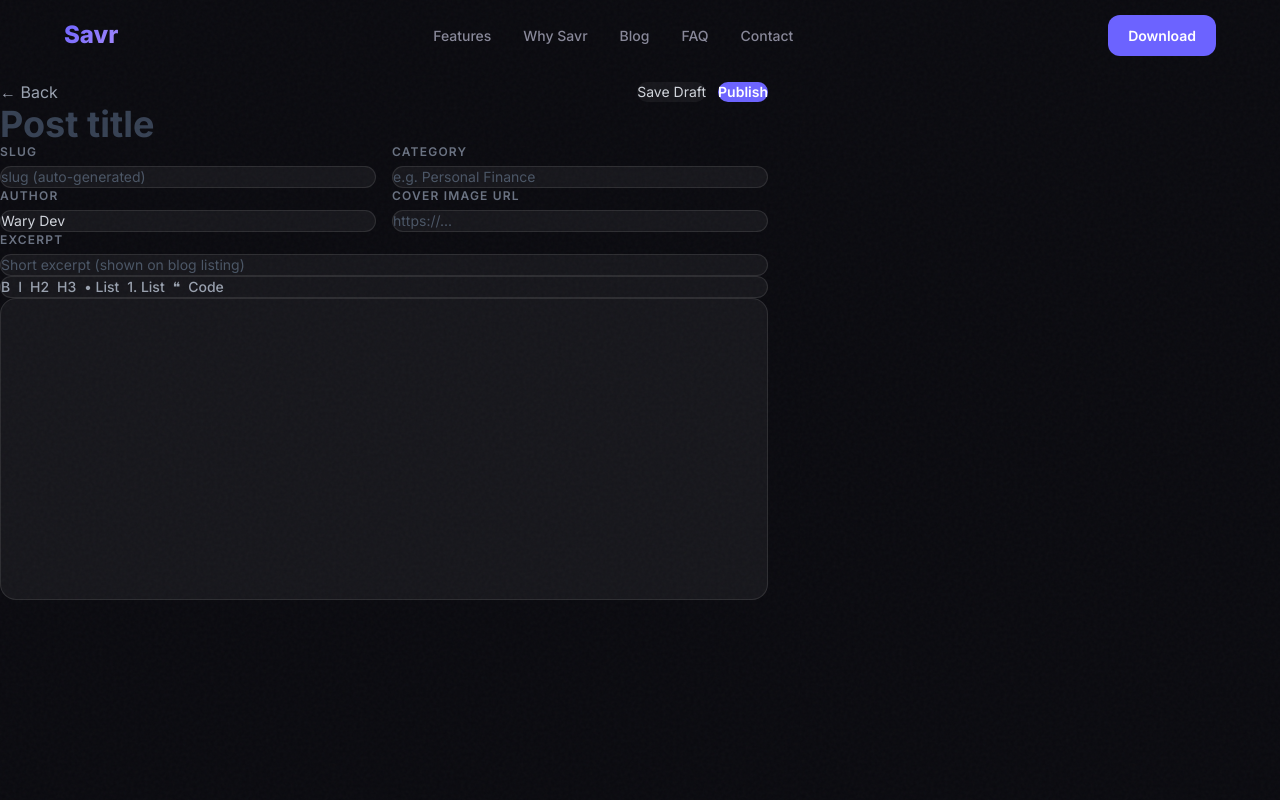
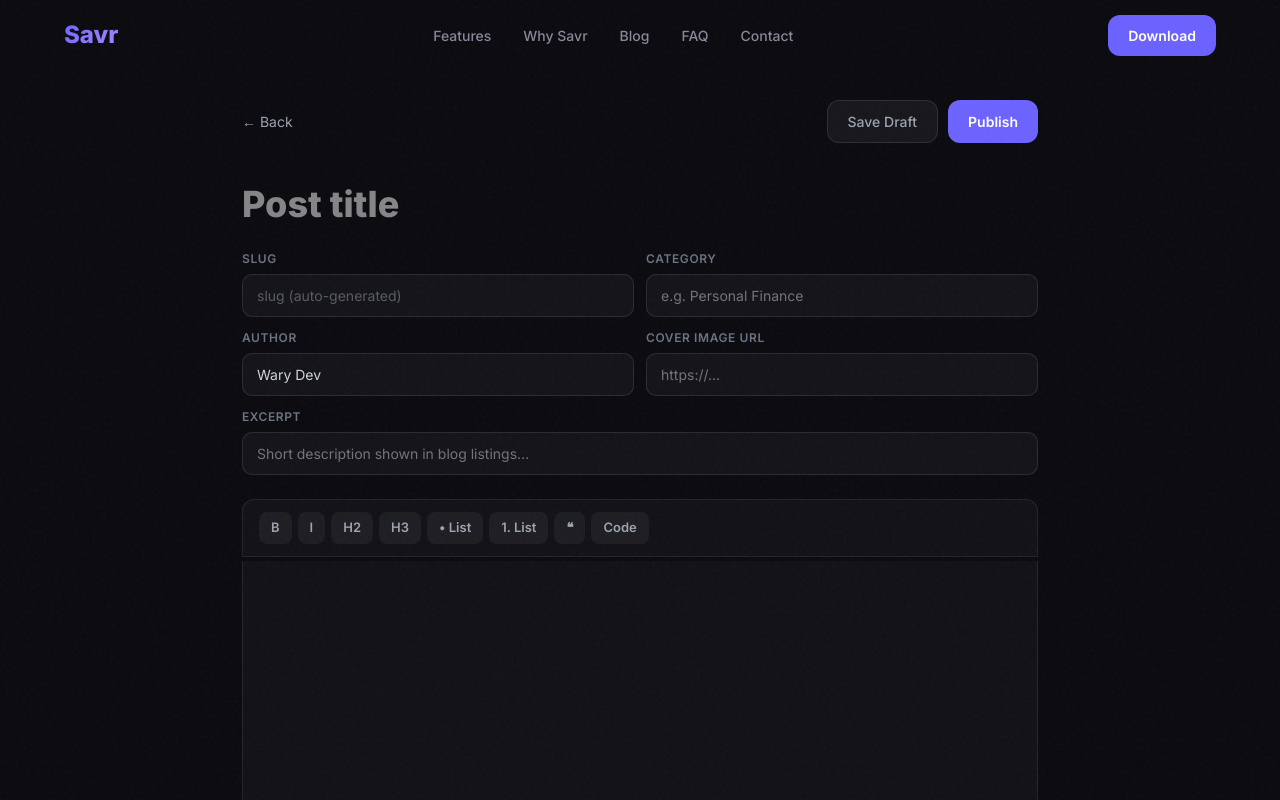
Before and after one commit to 007wary/savr-website, a Next.js app: page /admin/posts/new in a window 1280 px wide. Shown: the top 800 px of the page. Built offline with nearby package versions, Linux system fonts and the light colour scheme; sample sign-in values are in the browser's storage.

Commit message:
fix: rewrite new post page with inline styles to match edit post

```diff
--- a/app/admin/posts/new/page.js
+++ b/app/admin/posts/new/page.js
@@ -18,7 +18,6 @@ export default function NewPost() {
   const [coverImage, setCoverImage] = useState('')
   const [category, setCategory] = useState('')
   const [author, setAuthor] = useState('Wary Dev')
-  const [published, setPublished] = useState(false)
   const [saving, setSaving] = useState(false)
   const [message, setMessage] = useState('')
   const router = useRouter()
@@ -32,7 +31,7 @@ export default function NewPost() {
     ],
     editorProps: {
       attributes: {
-        class: 'prose prose-invert prose-lg max-w-none focus:outline-none min-h-[300px] text-gray-300',
+        style: 'min-height: 400px; outline: none; color: #d1d5db; font-size: 16px; line-height: 1.8;',
       },
     },
   })
@@ -44,9 +43,7 @@ export default function NewPost() {
 
   useEffect(() => {
     if (title) {
-      const timeout = setTimeout(() => {
-        setSlug(slugify(title))
-      }, 500)
+      const timeout = setTimeout(() => setSlug(slugify(title)), 500)
       return () => clearTimeout(timeout)
     }
   }, [title])
@@ -88,33 +85,33 @@ export default function NewPost() {
   }
 
   return (
-    <div className="min-h-screen bg-[#0A0A0F] px-6 pb-12" style={{ paddingTop: '80px' }}>
-      <div className="max-w-3xl mx-auto">
+    <div style={{ minHeight: '100vh', background: '#0A0A0F', paddingTop: '100px', paddingBottom: '80px' }}>
+      <div style={{ maxWidth: '860px', margin: '0 auto', padding: '0 32px' }}>
 
         {/* Top bar */}
-        <div className="flex items-center justify-between mb-8">
-          <button onClick={() => router.push('/admin/posts')} className="text-gray-400 hover:text-white transition-colors">
+        <div style={{ display: 'flex', alignItems: 'center', justifyContent: 'space-between', marginBottom: '40px' }}>
+          <button onClick={() => router.push('/admin/posts')} style={{ color: '#9ca3af', background: 'none', border: 'none', cursor: 'pointer', fontSize: '14px' }}>
             ← Back
           </button>
-          <div className="flex gap-3">
-            <button
-              onClick={() => handleSave(false)}
-              disabled={saving}
-              className="bg-white/5 hover:bg-white/10 text-gray-300 px-5 py-2.5 rounded-xl text-sm transition-colors disabled:opacity-50"
-            >
+          <div style={{ display: 'flex', gap: '10px' }}>
+            <button onClick={() => handleSave(false)} disabled={saving} style={{
+              background: 'rgba(255,255,255,0.05)', border: '1px solid rgba(255,255,255,0.1)',
+              color: '#9ca3af', padding: '10px 20px', borderRadius: '12px',
+              cursor: 'pointer', fontSize: '14px', fontWeight: '500',
+            }}>
               Save Draft
             </button>
-            <button
-              onClick={() => handleSave(true)}
-              disabled={saving}
-              className="bg-[#6C63FF] hover:bg-[#5a52d5] text-white font-semibold px-5 py-2.5 rounded-xl text-sm transition-colors disabled:opacity-50"
-            >
+            <button onClick={() => handleSave(true)} disabled={saving} style={{
+              background: '#6C63FF', color: '#fff', border: 'none',
+              padding: '10px 20px', borderRadius: '12px',
+              cursor: 'pointer', fontSize: '14px', fontWeight: '600',
+            }}>
               {saving ? 'Publishing...' : 'Publish'}
             </button>
           </div>
         </div>
 
-        {message && <p className="text-red-400 text-sm mb-4">{message}</p>}
+        {message && <p style={{ color: '#f87171', fontSize: '14px', marginBottom: '16px' }}>{message}</p>}
 
         {/* Title */}
         <input
@@ -122,76 +119,104 @@ export default function NewPost() {
           placeholder="Post title"
           value={title}
           onChange={(e) => setTitle(e.target.value)}
-          className="w-full bg-transparent text-white text-4xl font-bold placeholder-gray-700 focus:outline-none mb-8"
+          style={{
+            width: '100%', background: 'transparent', border: 'none', outline: 'none',
+            color: '#fff', fontSize: '36px', fontWeight: '800',
+            marginBottom: '24px', lineHeight: '1.2',
+          }}
         />
 
-        {/* Fields grid */}
-        <div className="space-y-4 mb-6">
-
         {/* Row 1: Slug | Category */}
-          <div className="grid grid-cols-2 gap-4">
-            <div className="flex flex-col gap-1.5">
-              <label className="text-xs font-semibold text-gray-500 tracking-widest uppercase">Slug</label>
+        <div style={{ display: 'grid', gridTemplateColumns: '1fr 1fr', gap: '12px', marginBottom: '12px' }}>
+          <div>
+            <label style={{ color: '#6b7280', fontSize: '12px', fontWeight: '600', textTransform: 'uppercase', letterSpacing: '0.05em', display: 'block', marginBottom: '6px' }}>Slug</label>
             <input
               type="text"
               placeholder="slug (auto-generated)"
               value={slug}
               onChange={(e) => setSlug(e.target.value)}
-                className="w-full bg-white/5 border border-white/10 rounded-xl px-4 py-2.5 text-gray-300 text-sm placeholder-gray-600 focus:outline-none focus:border-[#6C63FF] transition-colors"
+              style={{
+                width: '100%', background: 'rgba(255,255,255,0.04)',
+                border: '1px solid rgba(255,255,255,0.1)', borderRadius: '10px',
+                padding: '10px 14px', color: '#9ca3af', fontSize: '14px', outline: 'none',
+                boxSizing: 'border-box',
+              }}
             />
           </div>
-            <div className="flex flex-col gap-1.5">
-              <label className="text-xs font-semibold text-gray-500 tracking-widest uppercase">Category</label>
+          <div>
+            <label style={{ color: '#6b7280', fontSize: '12px', fontWeight: '600', textTransform: 'uppercase', letterSpacing: '0.05em', display: 'block', marginBottom: '6px' }}>Category</label>
             <input
               type="text"
               placeholder="e.g. Personal Finance"
               value={category}
               onChange={(e) => setCategory(e.target.value)}
-                className="w-full bg-white/5 border border-white/10 rounded-xl px-4 py-2.5 text-gray-300 text-sm placeholder-gray-600 focus:outline-none focus:border-[#6C63FF] transition-colors"
+              style={{
+                width: '100%', background: 'rgba(255,255,255,0.04)',
+                border: '1px solid rgba(255,255,255,0.1)', borderRadius: '10px',
+                padding: '10px 14px', color: '#d1d5db', fontSize: '14px', outline: 'none',
+                boxSizing: 'border-box',
+              }}
             />
           </div>
         </div>
 
         {/* Row 2: Author | Cover Image */}
-          <div className="grid grid-cols-2 gap-4">
-            <div className="flex flex-col gap-1.5">
-              <label className="text-xs font-semibold text-gray-500 tracking-widest uppercase">Author</label>
+        <div style={{ display: 'grid', gridTemplateColumns: '1fr 1fr', gap: '12px', marginBottom: '12px' }}>
+          <div>
+            <label style={{ color: '#6b7280', fontSize: '12px', fontWeight: '600', textTransform: 'uppercase', letterSpacing: '0.05em', display: 'block', marginBottom: '6px' }}>Author</label>
             <input
               type="text"
-                placeholder="Author name"
+              placeholder="Wary Dev"
               value={author}
               onChange={(e) => setAuthor(e.target.value)}
-                className="w-full bg-white/5 border border-white/10 rounded-xl px-4 py-2.5 text-gray-300 text-sm placeholder-gray-600 focus:outline-none focus:border-[#6C63FF] transition-colors"
+              style={{
+                width: '100%', background: 'rgba(255,255,255,0.04)',
+                border: '1px solid rgba(255,255,255,0.1)', borderRadius: '10px',
+                padding: '10px 14px', color: '#d1d5db', fontSize: '14px', outline: 'none',
+                boxSizing: 'border-box',
+              }}
             />
           </div>
-            <div className="flex flex-col gap-1.5">
-              <label className="text-xs font-semibold text-gray-500 tracking-widest uppercase">Cover Image URL</label>
+          <div>
+            <label style={{ color: '#6b7280', fontSize: '12px', fontWeight: '600', textTransform: 'uppercase', letterSpacing: '0.05em', display: 'block', marginBottom: '6px' }}>Cover Image URL</label>
             <input
               type="text"
               placeholder="https://..."
               value={coverImage}
               onChange={(e) => setCoverImage(e.target.value)}
-                className="w-full bg-white/5 border border-white/10 rounded-xl px-4 py-2.5 text-gray-300 text-sm placeholder-gray-600 focus:outline-none focus:border-[#6C63FF] transition-colors"
+              style={{
+                width: '100%', background: 'rgba(255,255,255,0.04)',
+                border: '1px solid rgba(255,255,255,0.1)', borderRadius: '10px',
+                padding: '10px 14px', color: '#d1d5db', fontSize: '14px', outline: 'none',
+                boxSizing: 'border-box',
+              }}
             />
           </div>
         </div>
 
-          {/* Row 3: Excerpt (full width) */}
-          <div className="flex flex-col gap-1.5">
-            <label className="text-xs font-semibold text-gray-500 tracking-widest uppercase">Excerpt</label>
+        {/* Row 3: Excerpt */}
+        <div style={{ marginBottom: '24px' }}>
+          <label style={{ color: '#6b7280', fontSize: '12px', fontWeight: '600', textTransform: 'uppercase', letterSpacing: '0.05em', display: 'block', marginBottom: '6px' }}>Excerpt</label>
           <input
             type="text"
-              placeholder="Short excerpt (shown on blog listing)"
+            placeholder="Short description shown in blog listings..."
             value={excerpt}
             onChange={(e) => setExcerpt(e.target.value)}
-              className="w-full bg-white/5 border border-white/10 rounded-xl px-4 py-2.5 text-gray-300 text-sm placeholder-gray-600 focus:outline-none focus:border-[#6C63FF] transition-colors"
+            style={{
+              width: '100%', background: 'rgba(255,255,255,0.04)',
+              border: '1px solid rgba(255,255,255,0.1)', borderRadius: '10px',
+              padding: '10px 14px', color: '#d1d5db', fontSize: '14px', outline: 'none',
+              boxSizing: 'border-box',
+            }}
           />
         </div>
 
-        </div>
-
         {/* Toolbar */}
-        <div className="flex flex-wrap gap-2 mb-4 bg-white/5 border border-white/10 rounded-xl px-4 py-3">
+        <div style={{
+          display: 'flex', flexWrap: 'wrap', gap: '6px', marginBottom: '4px',
+          background: 'rgba(255,255,255,0.03)', border: '1px solid rgba(255,255,255,0.08)',
+          borderRadius: '12px 12px 0 0', padding: '12px 16px',
+        }}>
           {[
             { label: 'B', action: () => editor?.chain().focus().toggleBold().run(), active: editor?.isActive('bold') },
             { label: 'I', action: () => editor?.chain().focus().toggleItalic().run(), active: editor?.isActive('italic') },
@@ -205,7 +230,12 @@ export default function NewPost() {
             <button
               key={btn.label}
               onClick={btn.action}
-              className={`px-3 py-1 rounded-lg text-sm font-medium transition-colors ${btn.active ? 'bg-[#6C63FF] text-white' : 'text-gray-400 hover:text-white hover:bg-white/10'}`}
+              style={{
+                padding: '6px 12px', borderRadius: '8px', fontSize: '13px', fontWeight: '600',
+                cursor: 'pointer', border: 'none', transition: 'all 0.15s ease',
+                background: btn.active ? '#6C63FF' : 'rgba(255,255,255,0.05)',
+                color: btn.active ? '#fff' : '#9ca3af',
+              }}
             >
               {btn.label}
             </button>
@@ -213,7 +243,13 @@ export default function NewPost() {
         </div>
 
         {/* Editor */}
-        <div className="bg-white/5 border border-white/10 rounded-2xl px-6 py-5">
+        <div style={{
+          background: 'rgba(255,255,255,0.03)',
+          border: '1px solid rgba(255,255,255,0.08)',
+          borderTop: 'none',
+          borderRadius: '0 0 12px 12px',
+          padding: '20px 24px',
+        }}>
           <EditorContent editor={editor} />
         </div>
 
```
Lines whose indentation alone changed are shown as unchanged.
